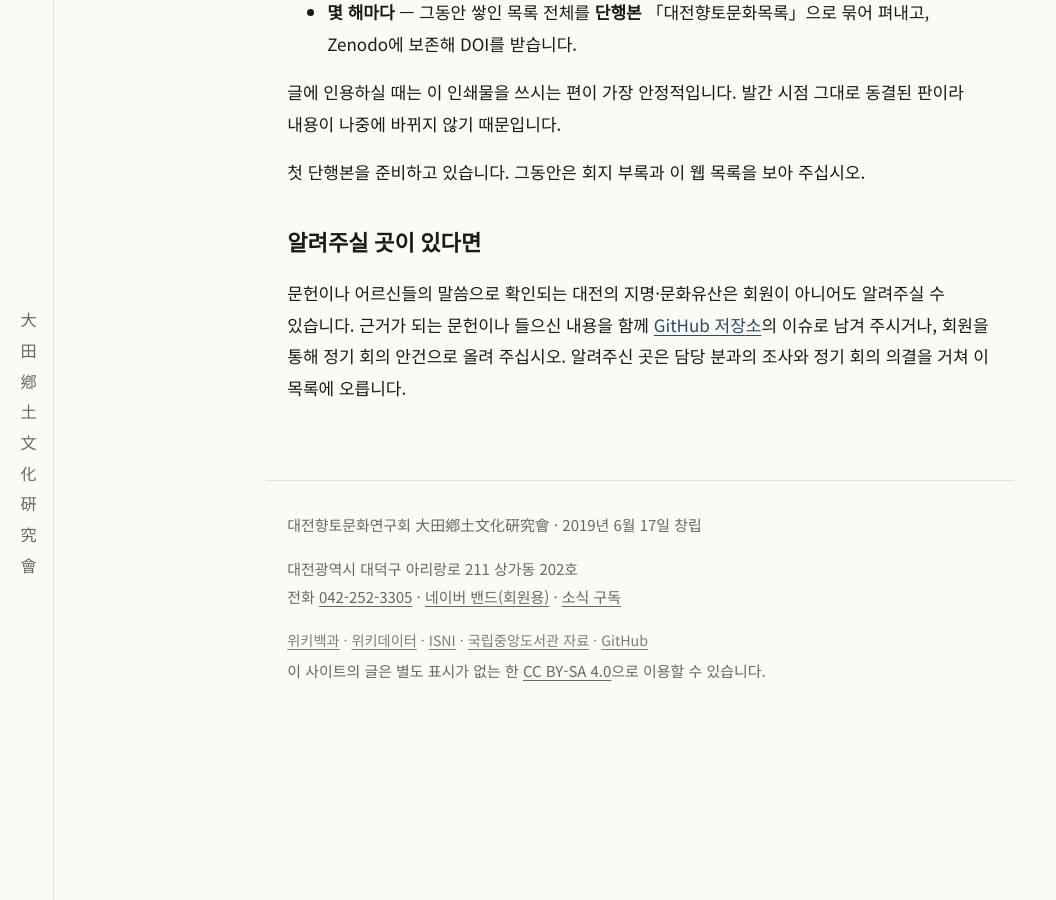
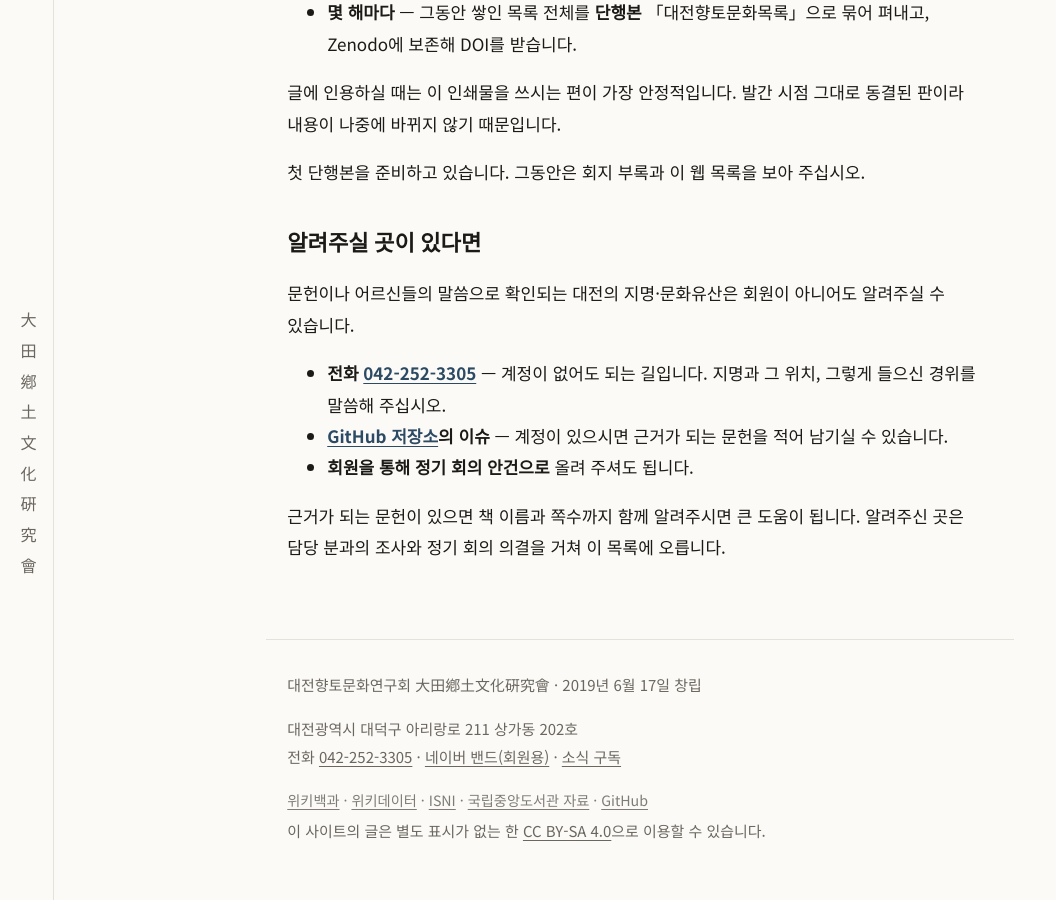
Before and after one commit to daehyang/daehyang.github.io, a Jekyll site: the page built from placenames.md, in a window 1280 px wide and 900 px high, scrolled down 1251 px. Shown: the whole window, without its empty margins (0-1056 px from the left). Built offline with Jekyll 4.4.1, drawn with Linux system fonts in a browser that asks for light colours; before the commit the page ends 1991 px from its top, so only the background shows below that.

Commit message:
지명 제보 통로에 대표 전화를 드러냄
/placenames/ 의 '알려주실 곳이 있다면' 절이 GitHub 이슈와 회원 경유만
안내하고 있었다. 이슈는 계정이 필요하고 밴드는 회원 전용이라, 계정 없는
시민에게 실제로 열려 있는 유일한 통로인 대표 전화가 정작 화면에 없었다.
이슈 서식의 '계정 없이 지명 알려주기' 링크가 이 절을 가리키므로 특히
어긋난 안내였다.

세 통로를 목록으로 나누어 전화를 앞에 두고, 번호는 _config.yml 의
org.phone 을 참조해 한 곳에서만 관리한다.

Co-Authored-By: Claude Opus 5 <noreply@anthropic.com>
Claude-Session: https://claude.ai/code/session_016xVhdVr796MP4toYgEpsH6

```diff
--- a/placenames.md
+++ b/placenames.md
@@ -108,7 +108,13 @@ description: 대전향토문화연구회가 문헌과 현지 조사로 확인하
 ## 알려주실 곳이 있다면
 
 문헌이나 어르신들의 말씀으로 확인되는 대전의 지명·문화유산은 회원이 아니어도
-알려주실 수 있습니다. 근거가 되는 문헌이나 들으신 내용을 함께
-[GitHub 저장소](https://github.com/daehyang)의 이슈로 남겨 주시거나,
-회원을 통해 정기 회의 안건으로 올려 주십시오.
+알려주실 수 있습니다.
+
+- **전화 [{{ site.org.phone }}](tel:{{ site.org.phone | remove: "-" }})** — 계정이
+  없어도 되는 길입니다. 지명과 그 위치, 그렇게 들으신 경위를 말씀해 주십시오.
+- **[GitHub 저장소](https://github.com/daehyang)의 이슈** — 계정이 있으시면 근거가
+  되는 문헌을 적어 남기실 수 있습니다.
+- **회원을 통해 정기 회의 안건으로** 올려 주셔도 됩니다.
+
+근거가 되는 문헌이 있으면 책 이름과 쪽수까지 함께 알려주시면 큰 도움이 됩니다.
 알려주신 곳은 담당 분과의 조사와 정기 회의 의결을 거쳐 이 목록에 오릅니다.
```
